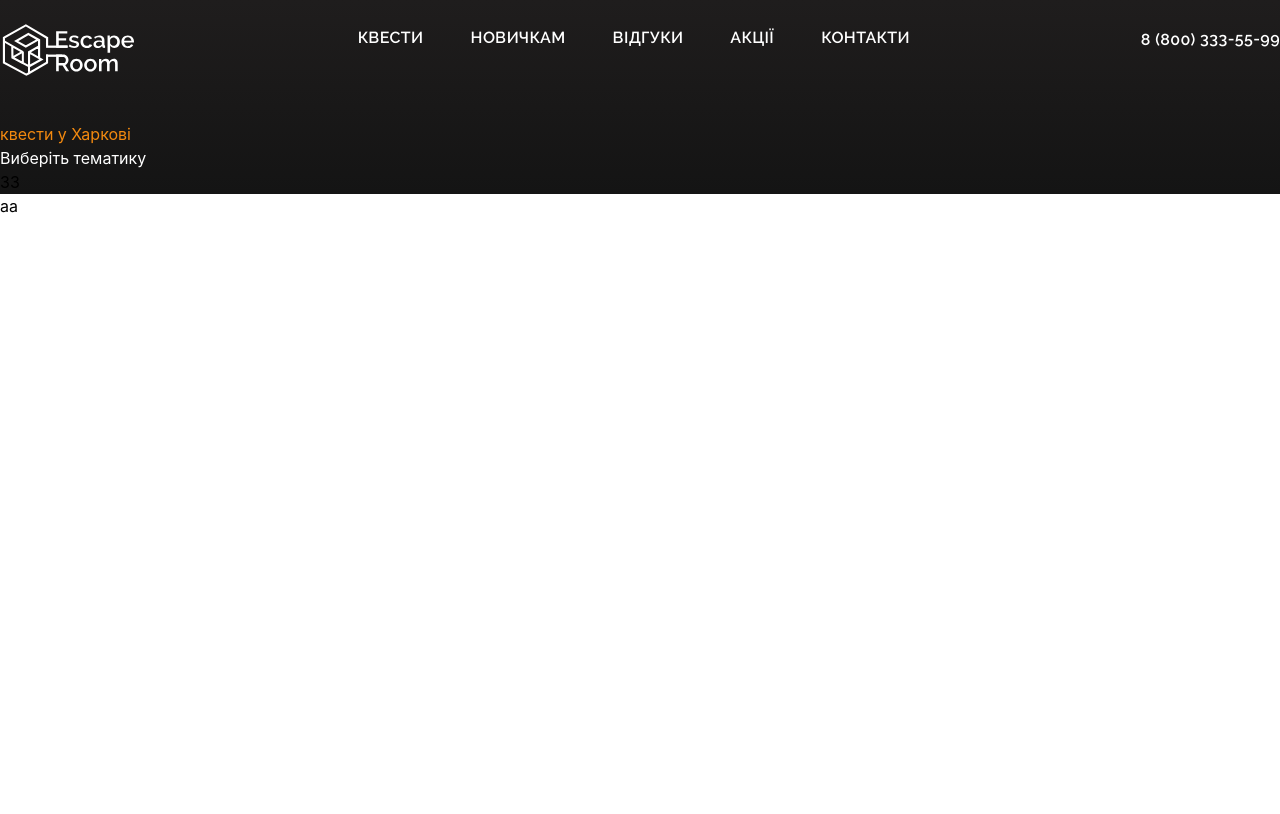
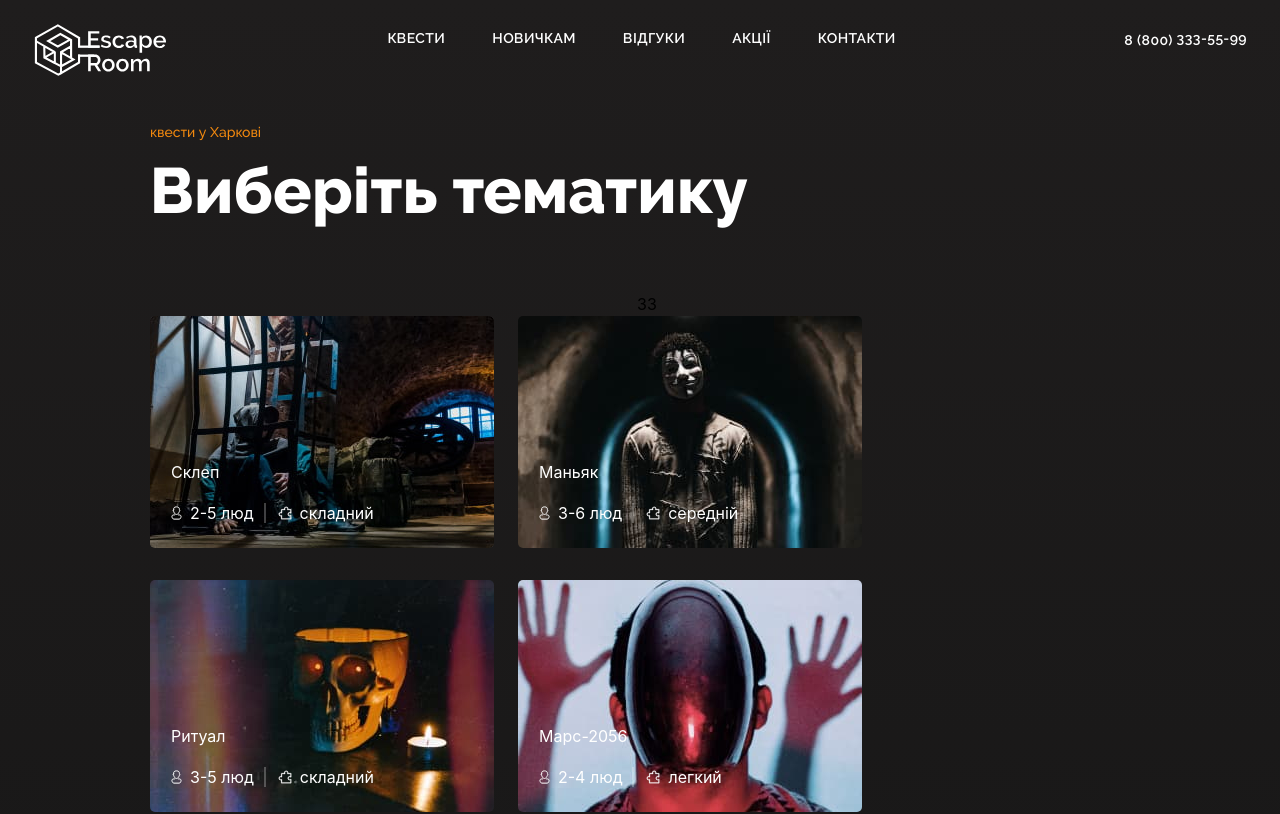
Before and after one commit to vladiimirova/Escape_room_project, a React (Create React App) app in the folder escape-room/: page / in a window 1280 px wide. Shown: the top 814 px of the page. Built offline with nearby package versions, Linux system fonts and the light colour scheme.

Commit message:
add quests cards

```diff
--- a/escape-room/src/App.css
+++ b/escape-room/src/App.css
@@ -583,6 +583,10 @@ video {
   position: fixed;
 }
 
+.absolute {
+  position: absolute;
+}
+
 .relative {
   position: relative;
 }
@@ -595,28 +599,44 @@ video {
   top: 0px;
 }
 
-.top-\[1px\] {
-  top: 1px;
+.top-\[2px\] {
+  top: 2px;
 }
 
-.top-\[2px\] {
-  top: 2px;
+.top-\[144px\] {
+  top: 144px;
 }
 
 .z-50 {
   z-index: 50;
 }
 
+.mr-\[7px\] {
+  margin-right: 7px;
+}
+
 .mt-\[24px\] {
   margin-top: 24px;
 }
 
-.ml-\[7px\] {
-  margin-left: 7px;
+.mb-\[53px\] {
+  margin-bottom: 53px;
 }
 
-.mr-\[7px\] {
-  margin-right: 7px;
+.mb-\[17px\] {
+  margin-bottom: 17px;
+}
+
+.mr-\[8px\] {
+  margin-right: 8px;
+}
+
+.ml-\[10px\] {
+  margin-left: 10px;
+}
+
+.mr-\[12px\] {
+  margin-right: 12px;
 }
 
 .flex {
@@ -629,6 +649,32 @@ video {
 
 .w-full {
   width: 100%;
+}
+
+.max-w-\[1590px\] {
+  max-width: 1590px;
+}
+
+.-translate-y-full {
+  --tw-translate-y: -100%;
+  transform: translate(var(--tw-translate-x), var(--tw-translate-y)) rotate(var(--tw-rotate)) skewX(var(--tw-skew-x)) skewY(var(--tw-skew-y)) scaleX(var(--tw-scale-x)) scaleY(var(--tw-scale-y));
+}
+
+.-translate-y-\[100\%\] {
+  --tw-translate-y: -100%;
+  transform: translate(var(--tw-translate-x), var(--tw-translate-y)) rotate(var(--tw-rotate)) skewX(var(--tw-skew-x)) skewY(var(--tw-skew-y)) scaleX(var(--tw-scale-x)) scaleY(var(--tw-scale-y));
+}
+
+.transform {
+  transform: translate(var(--tw-translate-x), var(--tw-translate-y)) rotate(var(--tw-rotate)) skewX(var(--tw-skew-x)) skewY(var(--tw-skew-y)) scaleX(var(--tw-scale-x)) scaleY(var(--tw-scale-y));
+}
+
+.transform-none {
+  transform: none;
+}
+
+.flex-wrap {
+  flex-wrap: wrap;
 }
 
 .items-center {
@@ -647,12 +693,97 @@ video {
   gap: 47px;
 }
 
+.gap-x-6 {
+  column-gap: 1.5rem;
+}
+
+.gap-y-8 {
+  row-gap: 2rem;
+}
+
+.gap-x-\[24px\] {
+  column-gap: 24px;
+}
+
+.gap-y-\[32px\] {
+  row-gap: 32px;
+}
+
+.rounded-\[3px\] {
+  border-radius: 3px;
+}
+
+.rounded-\[4px\] {
+  border-radius: 4px;
+}
+
+.rounded-\[5px\] {
+  border-radius: 5px;
+}
+
+.border {
+  border-width: 1px;
+}
+
+.border-r-2 {
+  border-right-width: 2px;
+}
+
+.bg-white {
+  --tw-bg-opacity: 1;
+  background-color: rgb(255 255 255 / var(--tw-bg-opacity, 1));
+}
+
+.bg-opacity-75 {
+  --tw-bg-opacity: 0.75;
+}
+
 .bg-custom-gradient {
   background-image: linear-gradient(0deg, #141414 0%, #1F1D1D 100%);
 }
 
+.p-4 {
+  padding: 1rem;
+}
+
+.pb-\[48px\] {
+  padding-bottom: 48px;
+}
+
+.pl-\[76px\] {
+  padding-left: 76px;
+}
+
+.pr-\[90px\] {
+  padding-right: 90px;
+}
+
 .pt-\[122px\] {
   padding-top: 122px;
+}
+
+.pb-\[20px\] {
+  padding-bottom: 20px;
+}
+
+.pl-\[21px\] {
+  padding-left: 21px;
+}
+
+.pl-\[32px\] {
+  padding-left: 32px;
+}
+
+.pr-\[33px\] {
+  padding-right: 33px;
+}
+
+.pr-\[136px\] {
+  padding-right: 136px;
+}
+
+.pl-\[150px\] {
+  padding-left: 150px;
 }
 
 .align-middle {
@@ -663,8 +794,24 @@ video {
   font-family: Raleway, sans-serif;
 }
 
+.text-\[14px\] {
+  font-size: 14px;
+}
+
+.text-\[64px\] {
+  font-size: 64px;
+}
+
+.font-500 {
+  font-weight: 500;
+}
+
 .font-600 {
   font-weight: 600;
+}
+
+.font-800 {
+  font-weight: 800;
 }
 
 .tracking-extra-sm {
@@ -679,6 +826,20 @@ video {
 .text-white {
   --tw-text-opacity: 1;
   color: rgb(255 255 255 / var(--tw-text-opacity, 1));
+}
+
+.transition-transform {
+  transition-property: transform;
+  transition-timing-function: cubic-bezier(0.4, 0, 0.2, 1);
+  transition-duration: 150ms;
+}
+
+.duration-300 {
+  transition-duration: 300ms;
+}
+
+.duration-200 {
+  transition-duration: 200ms;
 }
 
 body {
--- a/escape-room/src/components/Layout/Header/Header.tsx
+++ b/escape-room/src/components/Layout/Header/Header.tsx
@@ -4,9 +4,9 @@ import Contact from './HeaderComponents/Contact';
 
 function Header(): JSX.Element {
   return (
-    <div className="fixed top-0 left-0 w-full  font-raleway font-600 text-white z-50 flex justify-center h-[74px]">
+    <div className="fixed top-0 left-0 w-full  font-raleway font-600 text-white z-50 flex justify-center h-[74px] ">
       <div className="container">
-        <div className="flex justify-between items-center">
+        <div className="flex justify-between items-center pl-[32px] pr-[33px]">
           <Logo />
           <Nav/>
           <Contact/>
--- a/escape-room/src/components/Layout/Header/HeaderComponents/Contact.tsx
+++ b/escape-room/src/components/Layout/Header/HeaderComponents/Contact.tsx
@@ -3,7 +3,7 @@ function Contact(): JSX.Element {
     <div className="text-white">
       <a
         href="tel:8 (800) 333-55-99"
-        className="hover:text-hover-orange tracking-extra-sm align-middle"
+        className="hover:text-hover-orange tracking-extra-sm align-middle text-[14px]"
       >
        <span className="relative top-[2px]">8 (800)</span> 333-55-99
       </a>
--- a/escape-room/src/components/Layout/Header/HeaderComponents/Nav.tsx
+++ b/escape-room/src/components/Layout/Header/HeaderComponents/Nav.tsx
@@ -16,7 +16,7 @@ const navItems: NavItem[] = [
 function Nav(): JSX.Element {
   return (
     <div className='mr-[7px]'>
-      <ul className="flex justify-center items-center gap-[47px] text-white">
+      <ul className="flex justify-center items-center gap-[47px] text-white text-[14px]">
         {navItems.map((item) => (
           <li key={item.to} className="hover:text-orange tracking-extra-sm">
             <Link to={item.to}>
--- a/escape-room/src/components/Pages/Main/Main.tsx
+++ b/escape-room/src/components/Pages/Main/Main.tsx
@@ -4,9 +4,9 @@ import QuestsCards from './MainComponents/QuestsCards';
 
 function Main(): JSX.Element {
   return (
-    <div className="flex justify-center bg-custom-gradient pt-[122px]">
+    <div className="flex justify-center bg-custom-gradient ">
       <div className="container">
-        <div className="">
+        <div className="pt-[122px] pr-[136px] pl-[150px] pb-[48px]">
           <MainTitle />
           <MainMenu/>
           <QuestsCards/>
--- /dev/null
+++ b/escape-room/src/components/Pages/Main/MainComponents/Card.tsx
@@ -0,0 +1,32 @@
+import React from 'react';
+
+interface CardProps {
+  title: string;
+  imageUrl: string;
+  count: string;
+  text: string;
+}
+
+const Card: React.FC<CardProps> = ({ title, imageUrl, count, text }) => {
+  return (
+    <div className="relative">
+      <img src={imageUrl} alt={title} className='rounded-[5px]'/>
+      <div className="absolute top-[144px] left-0 pl-[21px] pb-[20px] text-white">
+        <h3 className='mb-[17px]'>{title}</h3>
+        <div className="flex">
+          <div className="flex border-right-black">
+            <img src="./icons/icon-person.svg" alt="icon-person" className='mr-[8px]'/>
+            <p>{count} люд</p>
+          </div>
+          <img src="./icons/separator.svg" alt="separator"  className='ml-[10px] mr-[12px]'/>
+          <div className="flex">
+            <img src="./icons/icon-puzzle.svg" alt="icon-puzzle" className='mr-[8px]'/>
+            <p>{text}</p>
+          </div>
+        </div>
+      </div>
+    </div>
+  );
+};
+
+export default Card;
--- a/escape-room/src/components/Pages/Main/MainComponents/MainMenu.tsx
+++ b/escape-room/src/components/Pages/Main/MainComponents/MainMenu.tsx
@@ -1,10 +1,8 @@
 function MainMenu(): JSX.Element {
     return (
       <div className="flex justify-center">
-        <div className="container">
           <div className="">
             33
-          </div>
         </div>
       </div>
     );
--- a/escape-room/src/components/Pages/Main/MainComponents/MainTitle.tsx
+++ b/escape-room/src/components/Pages/Main/MainComponents/MainTitle.tsx
@@ -1,12 +1,10 @@
 function MainTitle(): JSX.Element {
     return (
-      <div className="flex justify-center">
-        <div className="container">
+      <div className="mb-[53px]">
           <div className="">
-           <p className="text-orange">квести у Харкові</p>
-           <h1 className="text-white">Виберіть тематику</h1>
+           <p className="text-orange text-[14px] font-raleway font-500">квести у Харкові</p>
+           <h1 className="text-white text-[64px] font-raleway font-800">Виберіть тематику</h1>
           </div>
-        </div>
       </div>
     );
   }
--- a/escape-room/src/components/Pages/Main/MainComponents/QuestsCards.tsx
+++ b/escape-room/src/components/Pages/Main/MainComponents/QuestsCards.tsx
@@ -1,9 +1,75 @@
+import Card from './Card';
+
+const items = [
+  {
+    title: 'Склеп',
+    imageUrl: './img/preview-sklep.jpg',
+    count: '2-5',
+    text: 'складний',
+  },
+  {
+    title: 'Маньяк',
+    imageUrl: './img/preview-maniac.jpg',
+    count: '3-6',
+    text: 'середній',
+  },
+  {
+    title: 'Ритуал',
+    imageUrl: './img/preview-ritual.jpg',
+    count: '3-5',
+    text: 'складний',
+  },
+  {
+    title: 'Марс-2056',
+    imageUrl: './img/preview-mars-2056.jpg',
+    count: '2-4',
+    text: 'легкий',
+  },
+  {
+    title: 'Таємниці старого особняка',
+    imageUrl: './img/preview-old-house.jpg',
+    count: '2-5',
+    text: 'легкий',
+  },
+  {
+    title: 'Хижина в лесу',
+    imageUrl: './img/preview-house-in-the-woods.jpg',
+    count: '4-7',
+    text: 'середній',
+  },
+  {
+    title: 'Фатальний експеримент',
+    imageUrl: './img/preview-fatal-exp.jpg',
+    count: '5-8',
+    text: 'складний',
+  },
+  {
+    title: 'Метро 2033',
+    imageUrl: './img/preview-metro2033.jpg',
+    count: '6-8',
+    text: 'середній',
+  },
+  {
+    title: 'Старе горище',
+    imageUrl: './img/preview-old-ceil.jpg',
+    count: '2-3',
+    text: 'легкий',
+  },
+];
+
 function QuestsCards(): JSX.Element {
   return (
     <div className="flex justify-center">
-        <div className="container">
-          <div className="">
-          </div>
+        <div className="flex flex-wrap gap-x-[24px] gap-y-[32px]">
+          {items.map((item, index) => (
+            <Card
+              key={index}
+              title={item.title}
+              imageUrl={item.imageUrl}
+              count={item.count}
+              text={item.text}
+            />
+          ))}
       </div>
     </div>
   );
--- a/escape-room/tailwind.config.js
+++ b/escape-room/tailwind.config.js
@@ -22,9 +22,6 @@ module.exports = {
       backgroundImage: {
         'custom-gradient': 'linear-gradient(0deg, #141414 0%, #1F1D1D 100%)',
       },
-      lineHeight: {
-        140: '1.4', // 140% высоты строки
-      },
     },
   },
   plugins: [
```
Also changed, not shown: escape-room/public/icons/separator.svg (added). Lines whose indentation alone changed are shown as unchanged.
